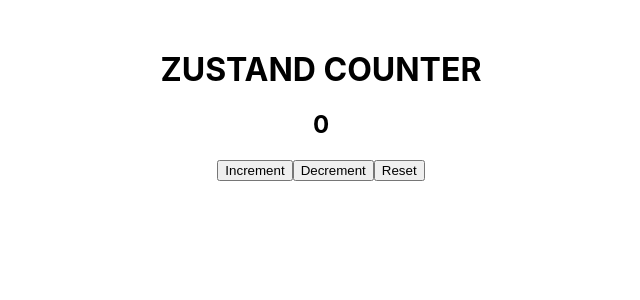
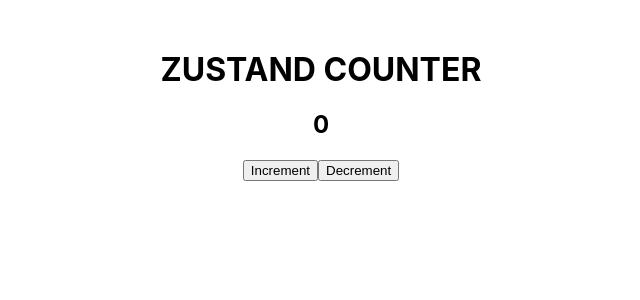
Before and after one commit to SrayaSreedharan/Zustand, a React (Create React App) app: page / in a window 1280 px wide. Shown: the top 300 px of the page, without its empty margins (319-959 px from the left). Built offline with nearby package versions, Linux system fonts and the light colour scheme.

Commit message:
feat(store): add Zustand counter store with increment, decrement, and reset actions

```diff
--- a/src/App.js
+++ b/src/App.js
@@ -2,7 +2,7 @@ import React from 'react'
 import useCounterStore from './store/counterStore'
 
 function App() {
-  const { count, increment, decrement, reset } = useCounterStore()
+  const { count, increment, decrement } = useCounterStore()
 
   return (
     <div style={{ textAlign: 'center', marginTop: '50px' }}>
@@ -10,7 +10,7 @@ function App() {
       <h2>{count}</h2>
       <button onClick={increment}>Increment</button>
       <button onClick={decrement}>Decrement</button>
-      <button onClick={reset}>Reset</button>
+      {/* <button onClick={reset}>Reset</button> */}
     </div>
   )
 }
```
